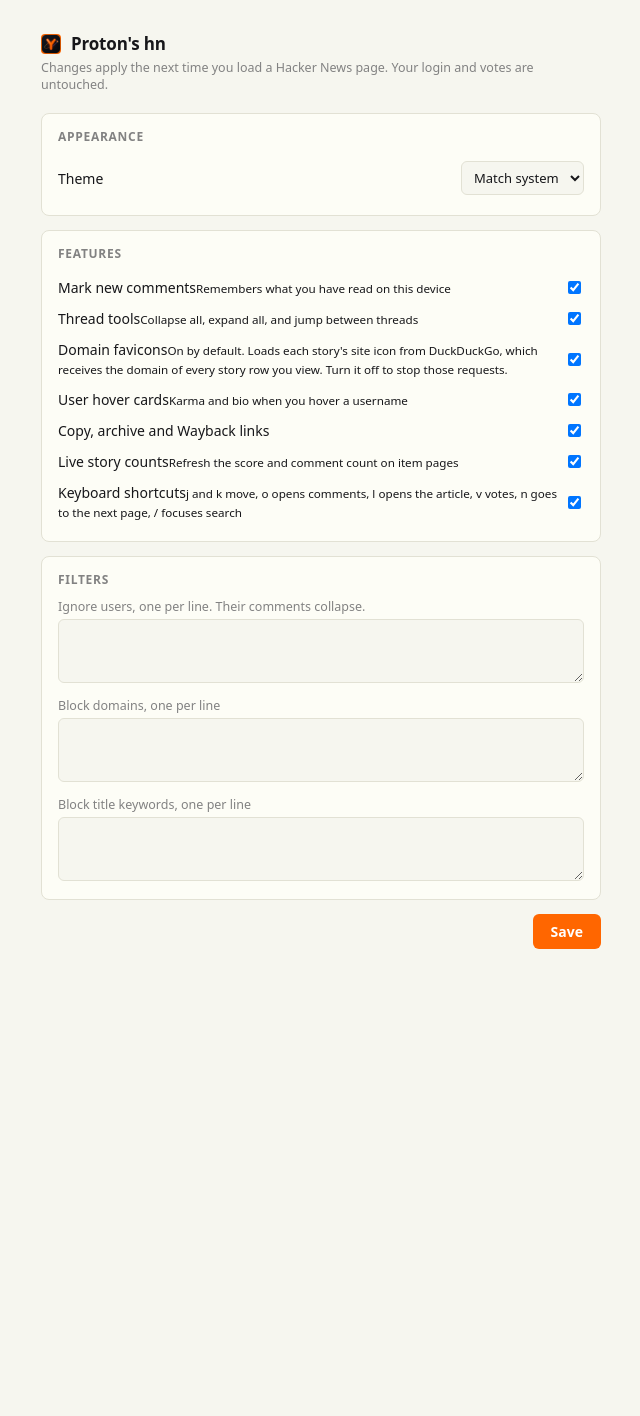
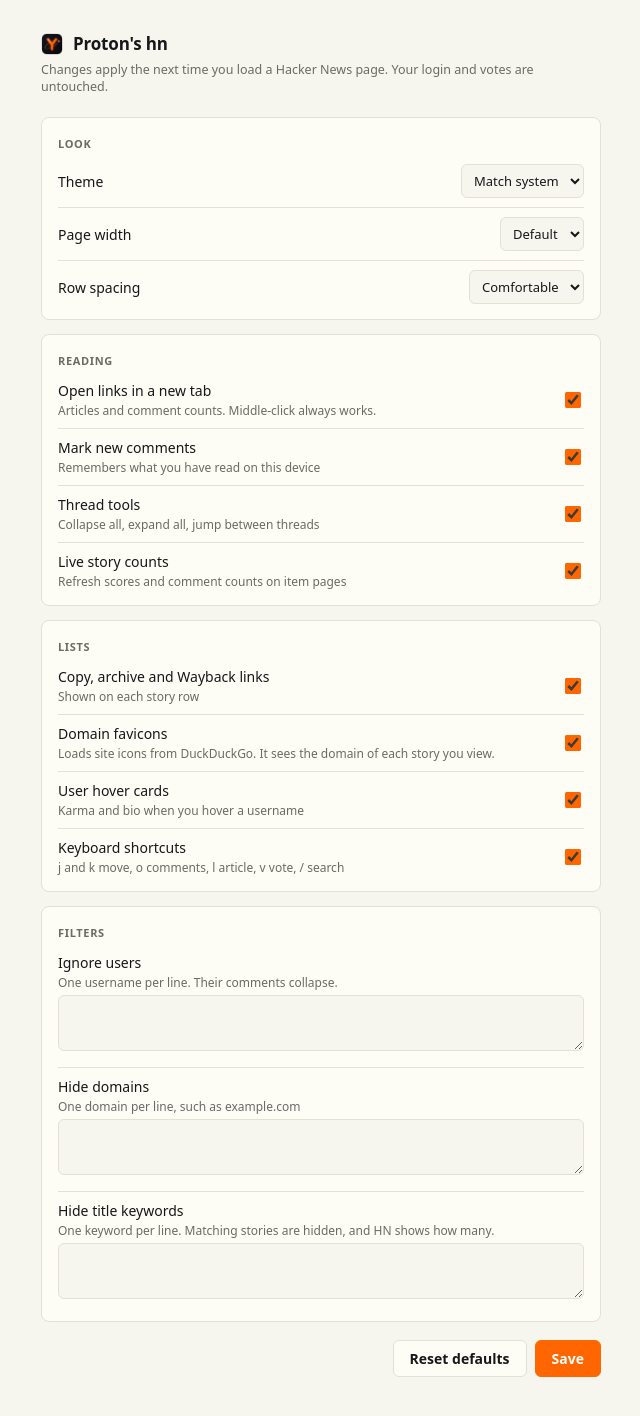
Before and after one commit to NotAProton/protons-hn, a website with bundled scripts: page src/entrypoints/options/index.html in a window 1280 px wide. Shown: the whole page, without its empty margins (319-959 px from the left). Before the commit the page ends 981 px from the top, so only its background shows below. Built offline with nearby package versions, Linux system fonts and the light colour scheme; some packages are replaced by stand-ins of ours.

Commit message:
regroup settings, add layout options and a Why section

```diff
--- a/src/entrypoints/options/index.html
+++ b/src/entrypoints/options/index.html
@@ -10,7 +10,7 @@
         --surface: #fdfdf6;
         --accent: #ff6600;
         --text: #17171a;
-        --muted: #828282;
+        --muted: #6b6b66;
         --border: #e2e1d4;
       }
       @media (prefers-color-scheme: dark) {
@@ -19,7 +19,7 @@
           --surface: #212228;
           --accent: #ff7a1f;
           --text: #e4e2dc;
-          --muted: #8f8f89;
+          --muted: #9a9a94;
           --border: #2c2d34;
         }
       }
@@ -31,52 +31,39 @@
         font: 14px ui-sans-serif, system-ui, -apple-system, 'Segoe UI', Roboto, sans-serif;
         display: flex;
         justify-content: center;
-        padding: 32px 16px;
+        padding: 32px 16px 48px;
       }
-      main {
-        width: min(560px, 100%);
-      }
-      header {
-        display: flex;
-        align-items: center;
-        gap: 10px;
-        margin-bottom: 4px;
-      }
-      .logo {
-        width: 20px;
-        height: 20px;
-        background: var(--accent);
-        color: #fff;
-        font-weight: 800;
-        font-size: 13px;
-        display: grid;
-        place-items: center;
-        border-radius: 4px;
-      }
+      main { width: min(560px, 100%); }
+      header { display: flex; align-items: center; gap: 10px; }
+      .logo { width: 22px; height: 22px; border-radius: 5px; }
       h1 { font-size: 17px; margin: 0; letter-spacing: -0.01em; }
-      .sub { color: var(--muted); font-size: 12.5px; margin: 0 0 20px; }
+      .sub { color: var(--muted); font-size: 12.5px; margin: 6px 0 22px; }
       section {
         background: var(--surface);
         border: 1px solid var(--border);
         border-radius: 8px;
-        padding: 14px 16px;
+        padding: 6px 16px;
         margin-bottom: 14px;
       }
       h2 {
-        font-size: 12px;
+        font-size: 11px;
         text-transform: uppercase;
         letter-spacing: 0.06em;
         color: var(--muted);
-        margin: 0 0 10px;
+        margin: 12px 0 4px;
+        font-weight: 600;
       }
-      label.row {
+      .row {
         display: flex;
         justify-content: space-between;
         align-items: center;
-        padding: 6px 0;
+        gap: 16px;
+        padding: 9px 0;
+        border-top: 1px solid var(--border);
         cursor: pointer;
       }
-      label.row span.hint { color: var(--muted); font-size: 12px; display: block; }
+      .row:first-of-type { border-top: 0; }
+      .row small { display: block; color: var(--muted); font-size: 12px; margin-top: 2px; }
       select, textarea {
         background: var(--bg);
         color: var(--text);
@@ -86,31 +73,33 @@
         font: inherit;
         font-size: 13px;
       }
-      textarea { width: 100%; min-height: 64px; resize: vertical; }
-      .list { margin-top: 8px; }
-      .list label.name {
-        display: block;
-        font-size: 12.5px;
-        color: var(--muted);
-        margin: 10px 0 4px;
-      }
+      input[type='checkbox'] { width: 16px; height: 16px; flex: none; accent-color: var(--accent); }
+      textarea { width: 100%; min-height: 56px; resize: vertical; margin: 4px 0 12px; }
+      .field { display: block; padding: 9px 0 0; border-top: 1px solid var(--border); }
+      .field:first-of-type { border-top: 0; }
+      .field > span { display: block; }
+      .field small { display: block; color: var(--muted); font-size: 12px; margin-top: 2px; }
       footer {
         display: flex;
         justify-content: space-between;
         align-items: center;
+        gap: 12px;
+        margin-top: 18px;
       }
       .saved { color: var(--muted); font-size: 12.5px; opacity: 0; transition: opacity 0.2s; }
       .saved.show { opacity: 1; }
+      .actions { display: flex; gap: 8px; }
       button {
-        background: var(--accent);
-        color: #fff;
-        border: 0;
         border-radius: 6px;
-        padding: 8px 18px;
+        padding: 8px 16px;
         font: inherit;
         font-weight: 600;
         cursor: pointer;
+        border: 1px solid var(--border);
+        background: var(--surface);
+        color: var(--text);
       }
+      button.primary { background: var(--accent); border-color: var(--accent); color: #fff; }
       button:hover { filter: brightness(1.06); }
     </style>
   </head>
@@ -123,7 +112,7 @@
       <p class="sub">Changes apply the next time you load a Hacker News page. Your login and votes are untouched.</p>
 
       <section>
-        <h2>Appearance</h2>
+        <h2>Look</h2>
         <label class="row">
           <span>Theme</span>
           <select id="theme">
@@ -132,34 +121,64 @@
             <option value="dark">Dark</option>
           </select>
         </label>
+        <label class="row">
+          <span>Page width</span>
+          <select id="width">
+            <option value="narrow">Narrow</option>
+            <option value="default">Default</option>
+            <option value="wide">Wide</option>
+          </select>
+        </label>
+        <label class="row">
+          <span>Row spacing</span>
+          <select id="density">
+            <option value="comfortable">Comfortable</option>
+            <option value="compact">Compact</option>
+          </select>
+        </label>
       </section>
 
       <section>
-        <h2>Features</h2>
-        <label class="row"><span>Mark new comments<small class="hint">Remembers what you have read on this device</small></span><input type="checkbox" data-setting="newComments" /></label>
-        <label class="row"><span>Thread tools<small class="hint">Collapse all, expand all, and jump between threads</small></span><input type="checkbox" data-setting="collapseTools" /></label>
-        <label class="row"><span>Domain favicons<small class="hint">On by default. Loads each story's site icon from DuckDuckGo, which receives the domain of every story row you view. Turn it off to stop those requests.</small></span><input type="checkbox" data-setting="favicons" /></label>
-        <label class="row"><span>User hover cards<small class="hint">Karma and bio when you hover a username</small></span><input type="checkbox" data-setting="hoverCards" /></label>
-        <label class="row"><span>Copy, archive and Wayback links</span><input type="checkbox" data-setting="archive" /></label>
-        <label class="row"><span>Live story counts<small class="hint">Refresh the score and comment count on item pages</small></span><input type="checkbox" data-setting="liveCounts" /></label>
-        <label class="row"><span>Keyboard shortcuts<small class="hint">j and k move, o opens comments, l opens the article, v votes, n goes to the next page, / focuses search</small></span><input type="checkbox" data-setting="keyboardNav" /></label>
+        <h2>Reading</h2>
+        <label class="row"><span>Open links in a new tab<small>Articles and comment counts. Middle-click always works.</small></span><input type="checkbox" data-setting="newTab" /></label>
+        <label class="row"><span>Mark new comments<small>Remembers what you have read on this device</small></span><input type="checkbox" data-setting="newComments" /></label>
+        <label class="row"><span>Thread tools<small>Collapse all, expand all, jump between threads</small></span><input type="checkbox" data-setting="collapseTools" /></label>
+        <label class="row"><span>Live story counts<small>Refresh scores and comment counts on item pages</small></span><input type="checkbox" data-setting="liveCounts" /></label>
+      </section>
+
+      <section>
+        <h2>Lists</h2>
+        <label class="row"><span>Copy, archive and Wayback links<small>Shown on each story row</small></span><input type="checkbox" data-setting="archive" /></label>
+        <label class="row"><span>Domain favicons<small>Loads site icons from DuckDuckGo. It sees the domain of each story you view.</small></span><input type="checkbox" data-setting="favicons" /></label>
+        <label class="row"><span>User hover cards<small>Karma and bio when you hover a username</small></span><input type="checkbox" data-setting="hoverCards" /></label>
+        <label class="row"><span>Keyboard shortcuts<small>j and k move, o comments, l article, v vote, / search</small></span><input type="checkbox" data-setting="keyboardNav" /></label>
       </section>
 
       <section>
         <h2>Filters</h2>
-        <div class="list">
-          <label class="name">Ignore users, one per line. Their comments collapse.</label>
+        <label class="field">
+          <span>Ignore users</span>
+          <small>One username per line. Their comments collapse.</small>
           <textarea id="ignoreUsers"></textarea>
-          <label class="name">Block domains, one per line</label>
+        </label>
+        <label class="field">
+          <span>Hide domains</span>
+          <small>One domain per line, such as example.com</small>
           <textarea id="blockDomains"></textarea>
-          <label class="name">Block title keywords, one per line</label>
+        </label>
+        <label class="field">
+          <span>Hide title keywords</span>
+          <small>One keyword per line. Matching stories are hidden, and HN shows how many.</small>
           <textarea id="blockKeywords"></textarea>
-        </div>
+        </label>
       </section>
 
       <footer>
         <span class="saved" id="saved">Saved</span>
-        <button id="save">Save</button>
+        <div class="actions">
+          <button id="reset" type="button">Reset defaults</button>
+          <button id="save" type="button" class="primary">Save</button>
+        </div>
       </footer>
     </main>
     <script type="module" src="./main.ts"></script>
--- a/src/utils/settings.ts
+++ b/src/utils/settings.ts
@@ -2,12 +2,15 @@
 
 export interface Settings {
   theme: 'light' | 'dark' | 'system';
+  width: 'narrow' | 'default' | 'wide';
+  density: 'comfortable' | 'compact';
+  newTab: boolean;
+  keyboardNav: boolean;
   newComments: boolean;
   collapseTools: boolean;
+  hoverCards: boolean;
+  archive: boolean;
   favicons: boolean;
-  hoverCards: boolean;
-  keyboardNav: boolean;
-  archive: boolean;
   liveCounts: boolean;
   ignoreUsers: string[];
   blockDomains: string[];
@@ -16,12 +19,15 @@
 
 export const DEFAULT_SETTINGS: Settings = {
   theme: 'system',
+  width: 'default',
+  density: 'comfortable',
+  newTab: true,
+  keyboardNav: true,
   newComments: true,
   collapseTools: true,
+  hoverCards: true,
+  archive: true,
   favicons: true,
-  hoverCards: true,
-  keyboardNav: true,
-  archive: true,
   liveCounts: true,
   ignoreUsers: [],
   blockDomains: [],
@@ -36,21 +42,29 @@
   return [];
 }
 
+function pick<T extends string>(value: unknown, allowed: readonly T[], fallback: T): T {
+  return allowed.includes(value as T) ? (value as T) : fallback;
+}
+
 export async function loadSettings(): Promise<Settings> {
   try {
     const stored = await browser.storage.local.get(KEY);
     const raw = (stored[KEY] ?? {}) as Record<string, unknown>;
     const bool = (v: unknown, fallback: boolean): boolean =>
       typeof v === 'boolean' ? v : fallback;
+    const d = DEFAULT_SETTINGS;
     return {
-      theme: raw['theme'] === 'light' || raw['theme'] === 'dark' ? raw['theme'] : 'system',
-      newComments: bool(raw['newComments'], DEFAULT_SETTINGS.newComments),
-      collapseTools: bool(raw['collapseTools'], DEFAULT_SETTINGS.collapseTools),
-      favicons: bool(raw['favicons'], DEFAULT_SETTINGS.favicons),
-      hoverCards: bool(raw['hoverCards'], DEFAULT_SETTINGS.hoverCards),
-      keyboardNav: bool(raw['keyboardNav'], DEFAULT_SETTINGS.keyboardNav),
-      archive: bool(raw['archive'], DEFAULT_SETTINGS.archive),
-      liveCounts: bool(raw['liveCounts'], DEFAULT_SETTINGS.liveCounts),
+      theme: pick(raw['theme'], ['light', 'dark', 'system'] as const, d.theme),
+      width: pick(raw['width'], ['narrow', 'default', 'wide'] as const, d.width),
+      density: pick(raw['density'], ['comfortable', 'compact'] as const, d.density),
+      newTab: bool(raw['newTab'], d.newTab),
+      keyboardNav: bool(raw['keyboardNav'], d.keyboardNav),
+      newComments: bool(raw['newComments'], d.newComments),
+      collapseTools: bool(raw['collapseTools'], d.collapseTools),
+      hoverCards: bool(raw['hoverCards'], d.hoverCards),
+      archive: bool(raw['archive'], d.archive),
+      favicons: bool(raw['favicons'], d.favicons),
+      liveCounts: bool(raw['liveCounts'], d.liveCounts),
       ignoreUsers: toList(raw['ignoreUsers']),
       blockDomains: toList(raw['blockDomains']),
       blockKeywords: toList(raw['blockKeywords']),
```
Also changed, not shown: pages/index.html (+6 -0 lines), src/entrypoints/hn.content/index.ts (+14 -7 lines), src/entrypoints/hn.content/style.css (+8 -0 lines), src/entrypoints/options/main.ts (+36 -29 lines), README.md.
